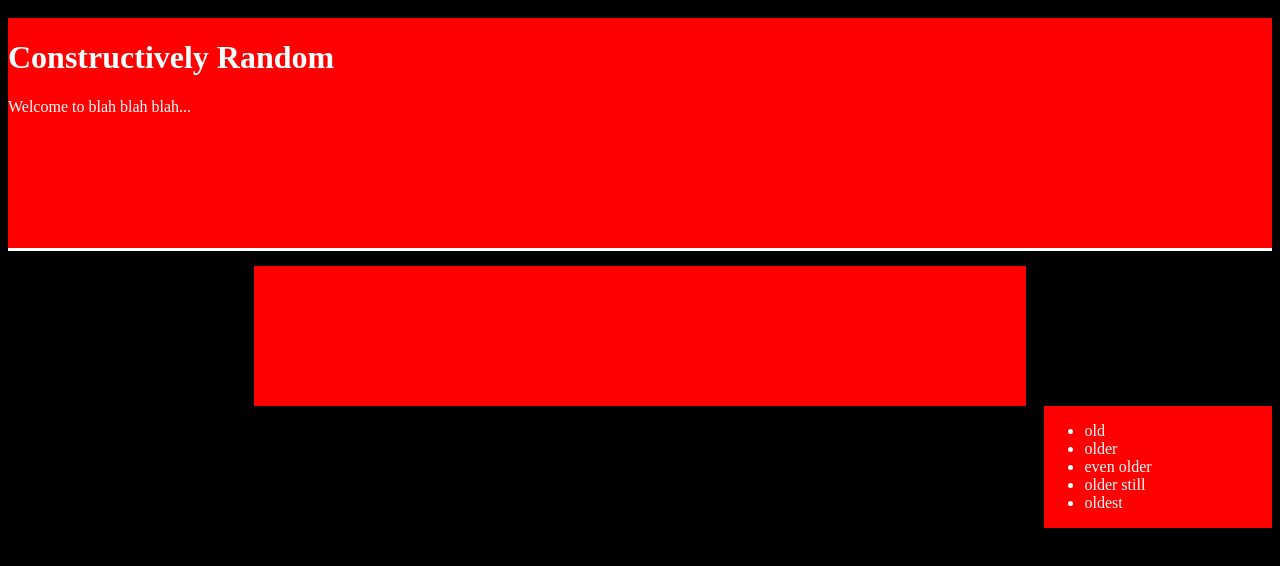
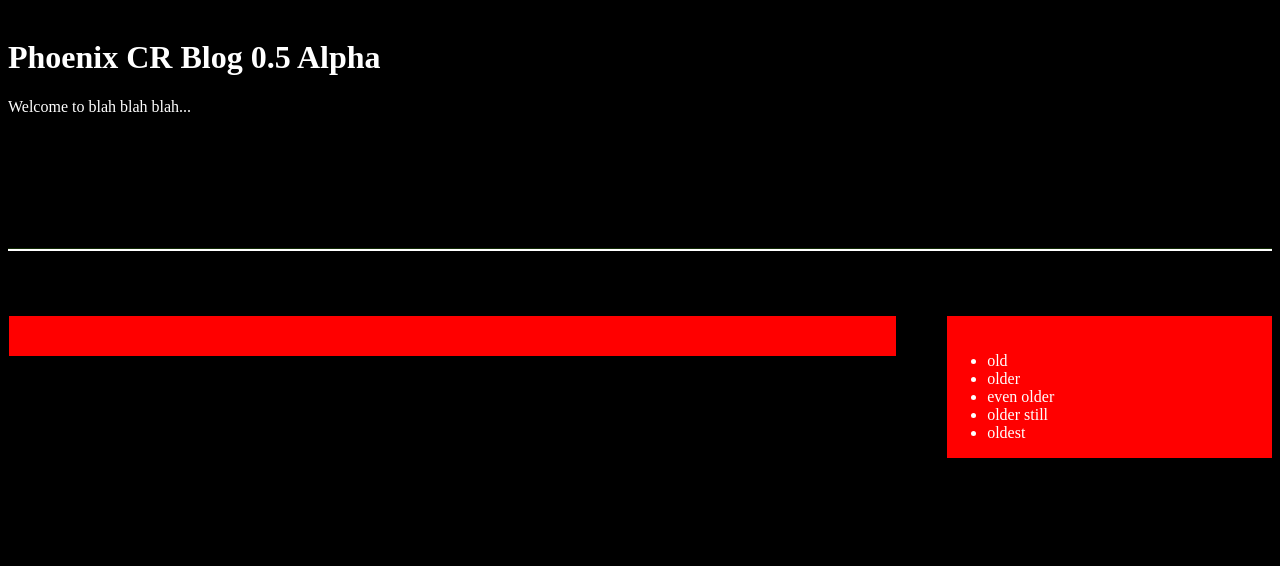
Before and after one commit to princemwill/phoenixCR_blog, a plain HTML site: page Index.html in a window 1280 px wide. Drawn offline with nearby package versions, Linux system fonts and the light colour scheme.

Commit message:
styling twaeks, building html skeleton.

```diff
--- a/Index.html
+++ b/Index.html
@@ -10,8 +10,17 @@
 
     <!--Begin header-->
     <div id="header-container">
-        <h1>Constructively Random</h1>
-        <p> Welcome to blah blah blah...</p>
+        <!--Main header section-->
+        <div class="header-section" id="header">
+            <h1 class="title">
+            Phoenix CR Blog 0.5 Alpha
+            </h1>
+
+            <div class="description-container">
+                <p class="description"> Welcome to blah blah blah...</p>
+            </div>
+        </div>
+        <!--End Main header section-->
     </div>
     <!--End header-->
 
--- a/StyleSheet.css
+++ b/StyleSheet.css
@@ -4,7 +4,7 @@ body {
 }
 
 div {
-    background-color: red;
+    /*background-color: red;*/
 }
 
 .right {
@@ -14,7 +14,7 @@ div {
 #header-container {
     /*margin: auto;*/
     /*background: red repeat scroll 0 0 #000;*/
-    border-bottom: 1px solid #fff;
+    border-bottom: 1px solid #112a04;
     border-top: 10px solid #000;
     height: 200px;
     padding-bottom: 30px;
@@ -22,7 +22,18 @@ div {
     width: 100%;
     z-index: 20;
 }
+.header-section{
 
+}
+#header{
+
+}
+.description-container{
+
+}
+.description{
+
+}
 #nav-container {
     border-bottom: 2px solid #fff;
     margin-top: 0;
@@ -31,23 +42,28 @@ div {
 }
 
 #content-container {
-    background: none repeat scroll 0 0 #000;
+    /*background: none repeat scroll 0 0 #000;*/
     float: left;
     margin-top: 15px;
     width: 100%;
 }
 
 #main-container {
-    margin: auto;
-    width: 50%;
+    float: left;
+    margin: 50px 0 0 1px;
+    max-width: 67%;
+    padding: 20px;
+    width: 100%;
     background-color: red;
-    padding: 70px;
 }
 
 #side-container {
+    background: none repeat scroll 0 0 red;
     float: right;
-    width: 18%;
-    background-color: red;
+    margin: 50px 0 0;
+    /*overflow: hidden;*/
+    padding: 20px 0 0;
+    width: 25.7%;
 }
 
 #archive {
```
